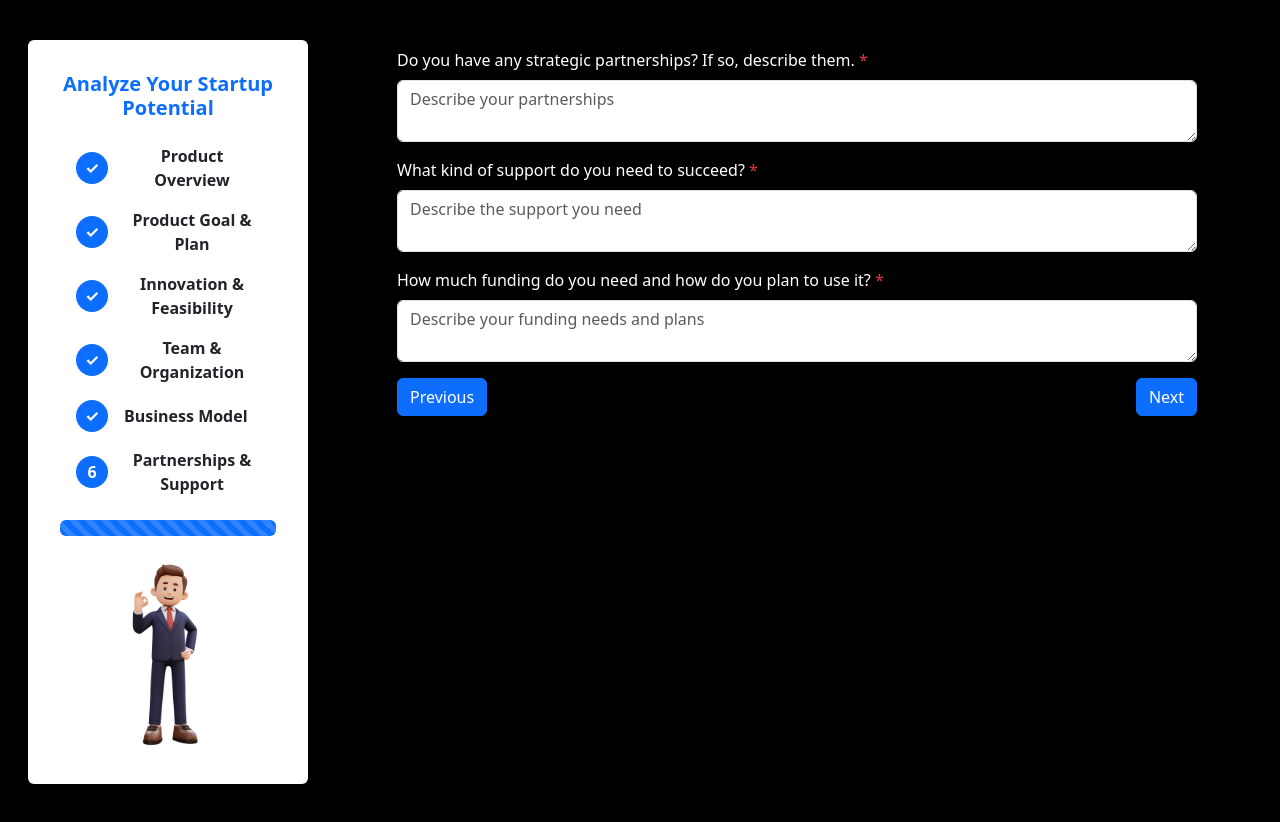
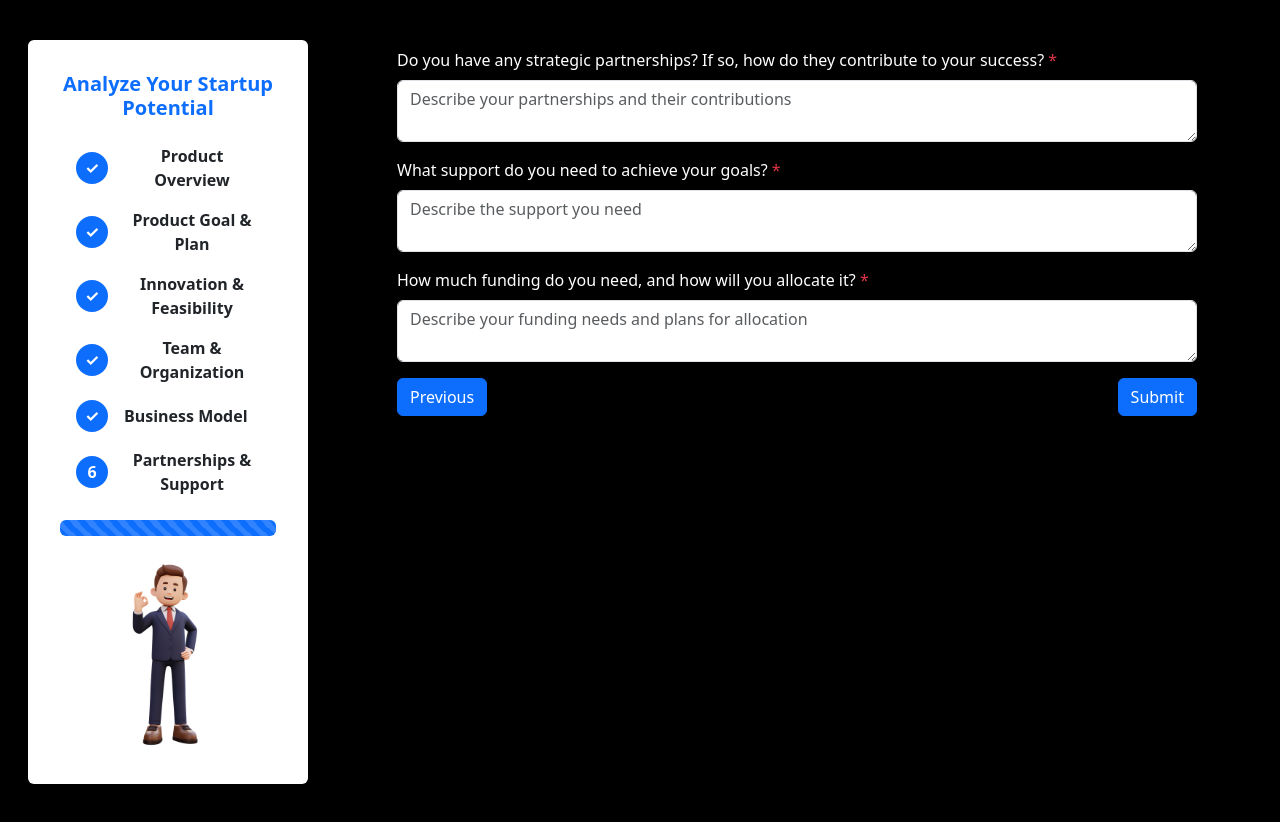
Before and after one commit to jimbucktoo/moonshot-ai, a React (Vite) app: page /partnerships-support in a window 1280 px wide. Built offline with nearby package versions, Linux system fonts and the light colour scheme.

Commit message:
critical question correction

```diff
--- a/src/components/business-model.jsx
+++ b/src/components/business-model.jsx
@@ -47,7 +47,7 @@ export default function BusinessModel() {
 
           <Form.Group className="mb-3">
             <Form.Label>
-              How do you plan to acquire and retain customers?{" "}
+              What is your strategy for acquiring and retaining customers?{" "}
               <span className="text-danger">*</span>
             </Form.Label>
             <Form.Control
--- a/src/components/innovation-feasibility.jsx
+++ b/src/components/innovation-feasibility.jsx
@@ -32,7 +32,7 @@ export default function InnovationFeasibility() {
         >
           <Form.Group className="mb-3">
             <Form.Label>
-              How is your product innovative?{" "}
+              What makes your product innovative?{" "}
               <span className="text-danger">*</span>
             </Form.Label>
             <Form.Control
@@ -48,8 +48,8 @@ export default function InnovationFeasibility() {
 
           <Form.Group className="mb-3">
             <Form.Label>
-              How feasible is your product?{" "}
-              <span className="text-danger">*</span>
+              How feasible is your product in terms of technology, market
+              demand, and execution? <span className="text-danger">*</span>
             </Form.Label>
             <Form.Control
               as="textarea"
--- a/src/components/partnerships-support.jsx
+++ b/src/components/partnerships-support.jsx
@@ -32,12 +32,12 @@ export default function PartnershipsSupport() {
         >
           <Form.Group className="mb-3">
             <Form.Label>
-              Do you have any strategic partnerships? If so, describe them.{" "}
-              <span className="text-danger">*</span>
+              Do you have any strategic partnerships? If so, how do they
+              contribute to your success? <span className="text-danger">*</span>
             </Form.Label>
             <Form.Control
               as="textarea"
-              placeholder="Describe your partnerships"
+              placeholder="Describe your partnerships and their contributions"
               required
               value={formData.partnerships}
               onChange={(e) =>
@@ -48,7 +48,7 @@ export default function PartnershipsSupport() {
 
           <Form.Group className="mb-3">
             <Form.Label>
-              What kind of support do you need to succeed?{" "}
+              What support do you need to achieve your goals?{" "}
               <span className="text-danger">*</span>
             </Form.Label>
             <Form.Control
@@ -64,12 +64,12 @@ export default function PartnershipsSupport() {
 
           <Form.Group className="mb-3">
             <Form.Label>
-              How much funding do you need and how do you plan to use it?{" "}
+              How much funding do you need, and how will you allocate it?{" "}
               <span className="text-danger">*</span>
             </Form.Label>
             <Form.Control
               as="textarea"
-              placeholder="Describe your funding needs and plans"
+              placeholder="Describe your funding needs and plans for allocation"
               required
               value={formData.funding}
               onChange={(e) =>
@@ -86,7 +86,7 @@ export default function PartnershipsSupport() {
             </Link>
 
             <Button type="submit" variant="primary" size="md">
-              Next
+              Submit
             </Button>
           </div>
         </Form>
--- a/src/components/product-goal.jsx
+++ b/src/components/product-goal.jsx
@@ -33,7 +33,7 @@ export default function ProductGoal() {
         >
           <Form.Group className="mb-3">
             <Form.Label>
-              What is the goal of your product?{" "}
+              What is the primary goal of your product?{" "}
               <span className="text-danger">*</span>
             </Form.Label>
             <Form.Control
@@ -49,7 +49,7 @@ export default function ProductGoal() {
 
           <Form.Group className="mb-3">
             <Form.Label>
-              What is your plan to achieve this goal?{" "}
+              How do you plan to achieve this goal?{" "}
               <span className="text-danger">*</span>
             </Form.Label>
             <Form.Control
@@ -65,7 +65,7 @@ export default function ProductGoal() {
 
           <Form.Group className="mb-3">
             <Form.Label>
-              What are the key milestones in your plan?{" "}
+              What are the key milestones in your roadmap?{" "}
               <span className="text-danger">*</span>
             </Form.Label>
             <Form.Control
--- a/src/components/product-overview.jsx
+++ b/src/components/product-overview.jsx
@@ -29,7 +29,7 @@ export default function ProductOverview() {
         <Form onSubmit={handleSubmit}>
           <Form.Group className="mb-3">
             <Form.Label>
-              Provide a one-line summary of your product.{" "}
+              Can you provide a brief summary of your product?{" "}
               <span className="text-danger">*</span>
             </Form.Label>
             <Form.Control
@@ -45,8 +45,8 @@ export default function ProductOverview() {
 
           <Form.Group className="mb-3">
             <Form.Label>
-              Who are your users? How many users does the product serve now?{" "}
-              <span className="text-danger">*</span>
+              Who are your target users, and how many are currently using the
+              product? <span className="text-danger">*</span>
             </Form.Label>
             <Form.Control
               type="text"
@@ -61,8 +61,9 @@ export default function ProductOverview() {
 
           <Form.Group className="mb-3">
             <Form.Label>
-              What specific problem are you solving? How does it solve the
-              problem for your users? <span className="text-danger">*</span>
+              What specific problem does your product solve, and how does it
+              address this issue for users?{" "}
+              <span className="text-danger">*</span>
             </Form.Label>
             <Form.Control
               as="textarea"
@@ -77,7 +78,7 @@ export default function ProductOverview() {
 
           <Form.Group className="mb-3">
             <Form.Label>
-              What is your product stage now?{" "}
+              What stage of development is your product in?{" "}
               <span className="text-danger">*</span>
             </Form.Label>
             <div>
@@ -125,7 +126,8 @@ export default function ProductOverview() {
 
           <Form.Group className="mb-3">
             <Form.Label>
-              Upload the link or file if there is a prototype or demo.
+              Do you have a prototype or demo? If so, please share the link or
+              file.
             </Form.Label>
             <Form.Control
               type="text"
--- a/src/components/team-organization.jsx
+++ b/src/components/team-organization.jsx
@@ -48,7 +48,7 @@ export default function TeamOrganization() {
 
           <Form.Group className="mb-3">
             <Form.Label>
-              What are their roles and responsibilities?{" "}
+              What are their primary roles and responsibilities in the project?{" "}
               <span className="text-danger">*</span>
             </Form.Label>
             <Form.Control
@@ -64,7 +64,7 @@ export default function TeamOrganization() {
 
           <Form.Group className="mb-3">
             <Form.Label>
-              What relevant experience does your team have?{" "}
+              What relevant experience does your team bring to this project?{" "}
               <span className="text-danger">*</span>
             </Form.Label>
             <Form.Control
```
